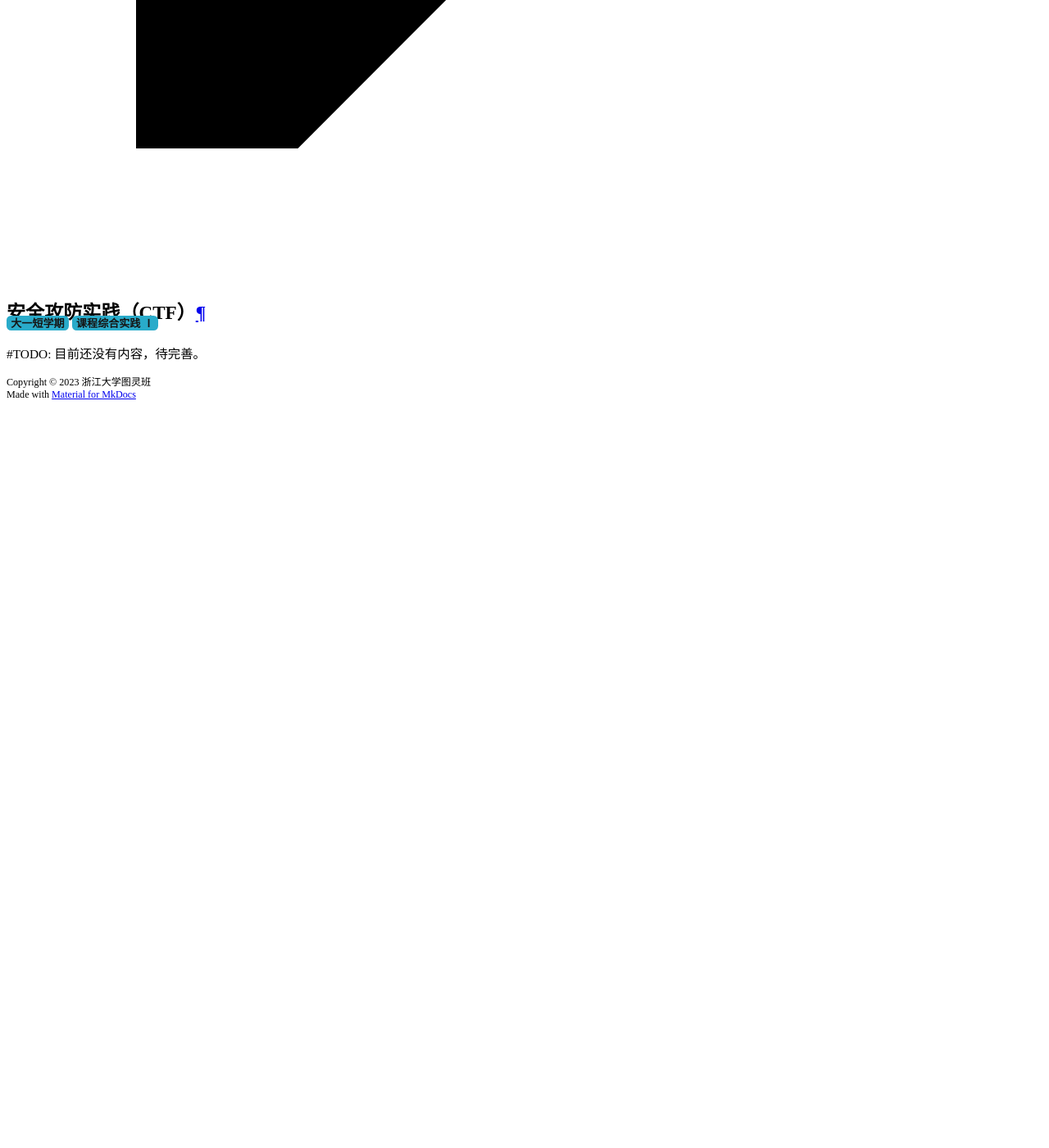
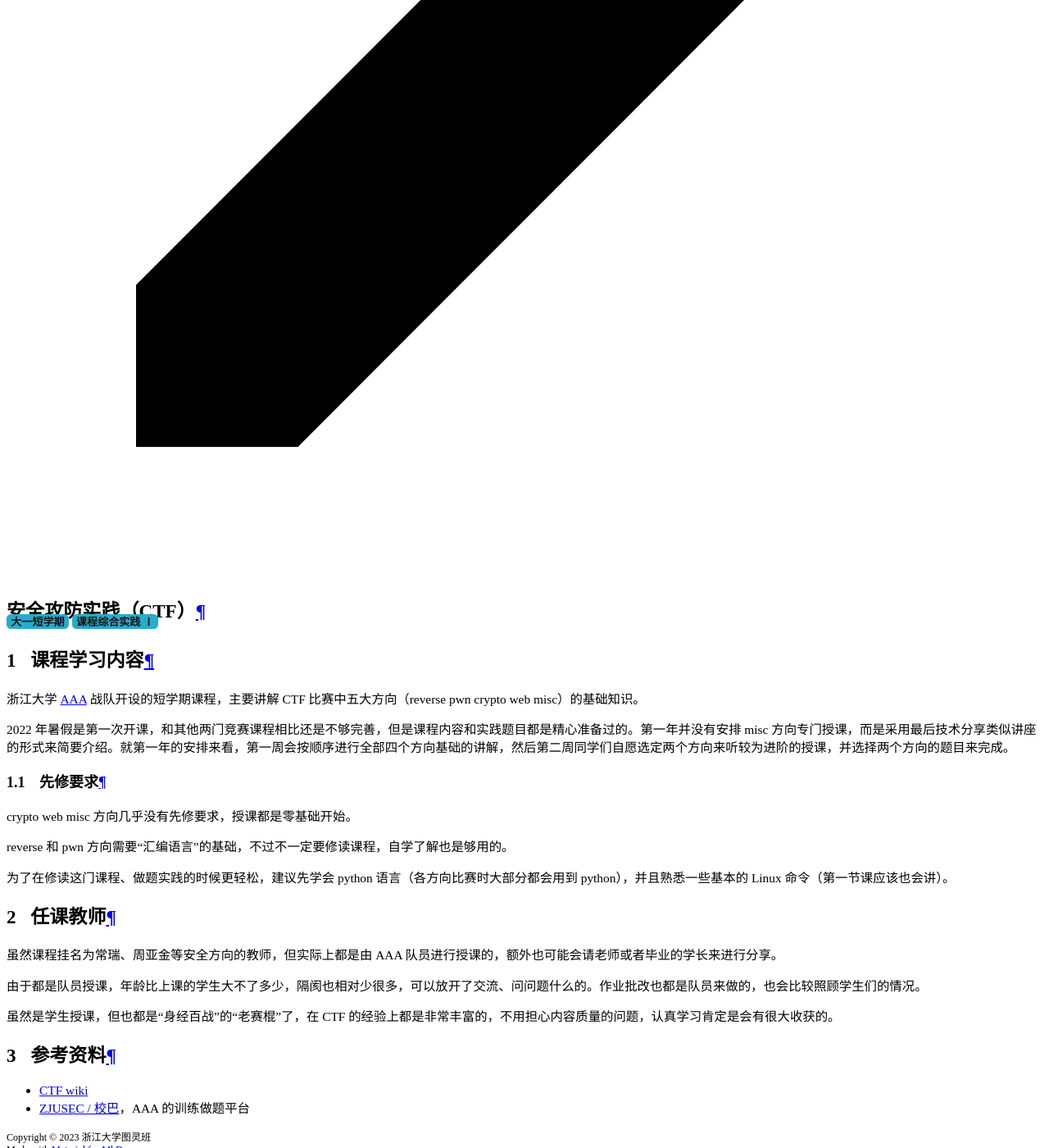
Before and after one commit to ZJU-Turing/TuringCourses, an MkDocs documentation site: the page built from docs/short_term/ctf/index.md, in a window 1280 px wide and 1400 px high, scrolled down 16781 px. Shown: the whole window at 82% size. Built offline with MkDocs 1.6.1 and Material for MkDocs 9.7.7, drawn with Linux system fonts in a browser that asks for light colours; comment, search, counter and statistics services are not loaded; before the commit the page ends 17278 px from its top, so only the background shows below that; some of the changed text lies outside the part shown.

Commit message:
docs: 添加安全攻防实践内容

```diff
--- a/docs/short_term/ctf/index.md
+++ b/docs/short_term/ctf/index.md
@@ -4,4 +4,26 @@
 <span class="badge cs-badge">课程综合实践 Ⅰ</span>
 </div>
 
-\#TODO: 目前还没有内容，待完善。
+## 课程学习内容
+浙江大学 [AAA](https://zjusec.com/) 战队开设的短学期课程，主要讲解 CTF 比赛中五大方向（reverse pwn crypto web misc）的基础知识。
+
+2022 年暑假是第一次开课，和其他两门竞赛课程相比还是不够完善，但是课程内容和实践题目都是精心准备过的。第一年并没有安排 misc 方向专门授课，而是采用最后技术分享类似讲座的形式来简要介绍。就第一年的安排来看，第一周会按顺序进行全部四个方向基础的讲解，然后第二周同学们自愿选定两个方向来听较为进阶的授课，并选择两个方向的题目来完成。
+
+### 先修要求
+crypto web misc 方向几乎没有先修要求，授课都是零基础开始。
+
+reverse 和 pwn 方向需要“汇编语言”的基础，不过不一定要修读课程，自学了解也是够用的。
+
+为了在修读这门课程、做题实践的时候更轻松，建议先学会 python 语言（各方向比赛时大部分都会用到 python），并且熟悉一些基本的 Linux 命令（第一节课应该也会讲）。
+
+## 任课教师
+虽然课程挂名为常瑞、周亚金等安全方向的教师，但实际上都是由 AAA 队员进行授课的，额外也可能会请老师或者毕业的学长来进行分享。
+
+由于都是队员授课，年龄比上课的学生大不了多少，隔阂也相对少很多，可以放开了交流、问问题什么的。作业批改也都是队员来做的，也会比较照顾学生们的情况。
+
+虽然是学生授课，但也都是“身经百战”的“老赛棍”了，在 CTF 的经验上都是非常丰富的，不用担心内容质量的问题，认真学习肯定是会有很大收获的。
+
+## 参考资料
+
+- [CTF wiki](https://ctf-wiki.org/)
+- [ZJUSEC / 校巴](https://zjusec.com/)，AAA 的训练做题平台
```
